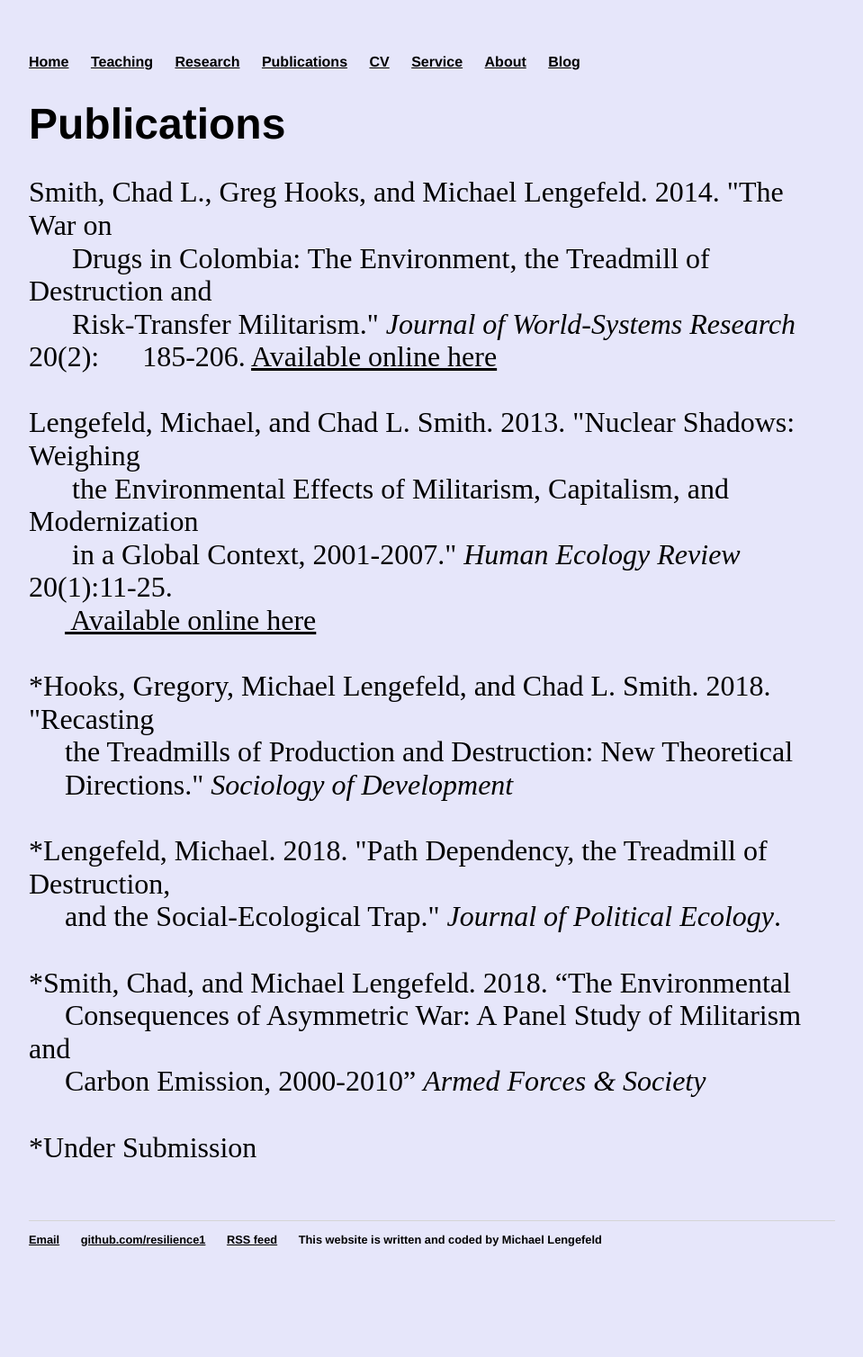
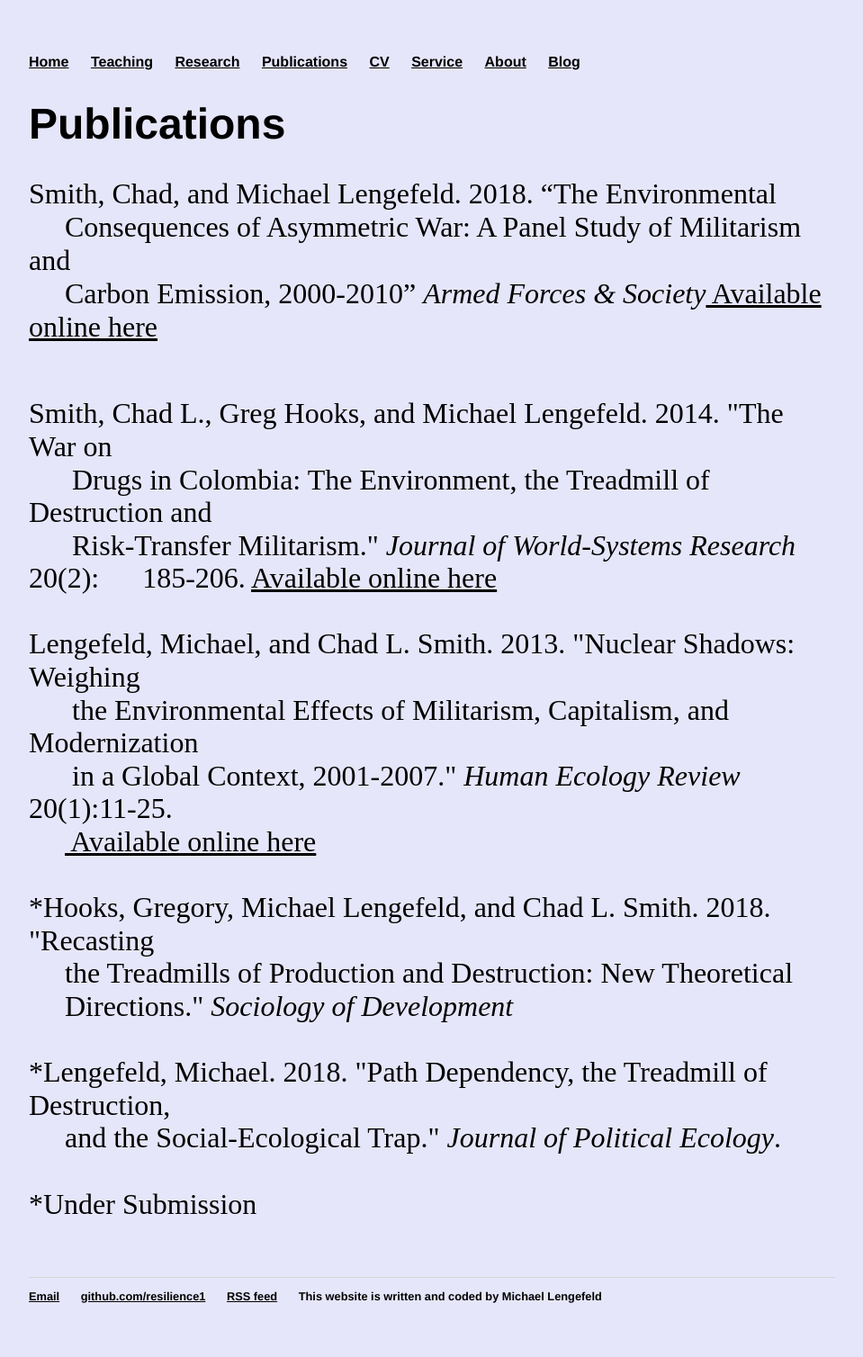
Before and after one commit to resilience1/resilience1.github.io, a Jekyll site: the page built from publications/index.html, in a window 1280 px wide. Shown: the whole page at 90% size, without its empty margins (160-1119 px from the left). Built offline with Jekyll 4.4.1, drawn with Linux system fonts in a browser that asks for light colours; nearby versions of some CDN libraries; before the commit the page ends 1445 px from its top, so only the background shows below that; some of the changed lines change nothing that is shown.

Commit message:
Update index.html

```diff
--- a/publications/index.html
+++ b/publications/index.html
@@ -6,7 +6,13 @@
 <h1>Publications</h1>
 
 
-	<font size="6">	<p>Smith, Chad L., Greg Hooks, and Michael Lengefeld. 2014. "The War on <br>
+	<font size="6">
+		Smith, Chad, and Michael Lengefeld. 2018. “The Environmental <br>
+		&nbsp;&nbsp;&nbsp;&nbsp;&nbsp;Consequences of Asymmetric War: A Panel Study of Militarism and <br>
+		&nbsp;&nbsp;&nbsp;&nbsp;&nbsp;Carbon Emission, 2000-2010” <i>Armed Forces & Society</i><a href="https://journals.sagepub.com/doi/10.1177/0095327X19832615">
+		Available online here</a><br><br>
+
+		<p>Smith, Chad L., Greg Hooks, and Michael Lengefeld. 2014. "The War on <br>
 		&nbsp;&nbsp;&nbsp;&nbsp;&nbsp;
 		    Drugs in Colombia: The Environment, the Treadmill of Destruction and <br>
 		&nbsp;&nbsp;&nbsp;&nbsp;&nbsp;
@@ -32,10 +38,6 @@
 		*Lengefeld, Michael. 2018. "Path Dependency, the Treadmill of Destruction,<br>
 		&nbsp;&nbsp;&nbsp;&nbsp;&nbsp;and the Social-Ecological Trap." <i>Journal of Political Ecology</i>.<br><br>
 
-		*Smith, Chad, and Michael Lengefeld. 2018. “The Environmental <br>
-		&nbsp;&nbsp;&nbsp;&nbsp;&nbsp;Consequences of Asymmetric War: A Panel Study of Militarism and <br>
-		&nbsp;&nbsp;&nbsp;&nbsp;&nbsp;Carbon Emission, 2000-2010” <i>Armed Forces & Society</i><br><br>
-
 	*Under Submission <br><br>
 
 </font>
```
